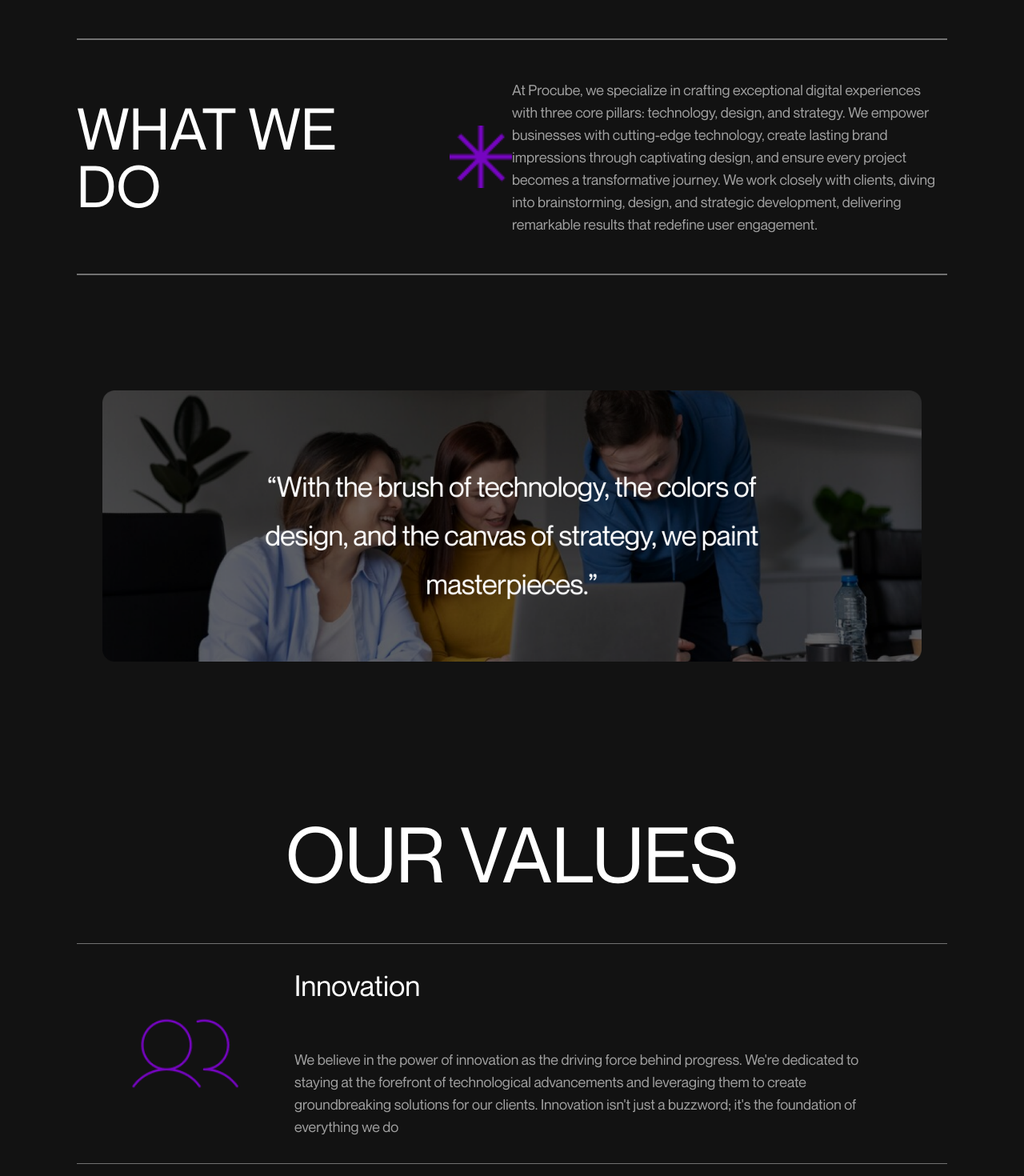
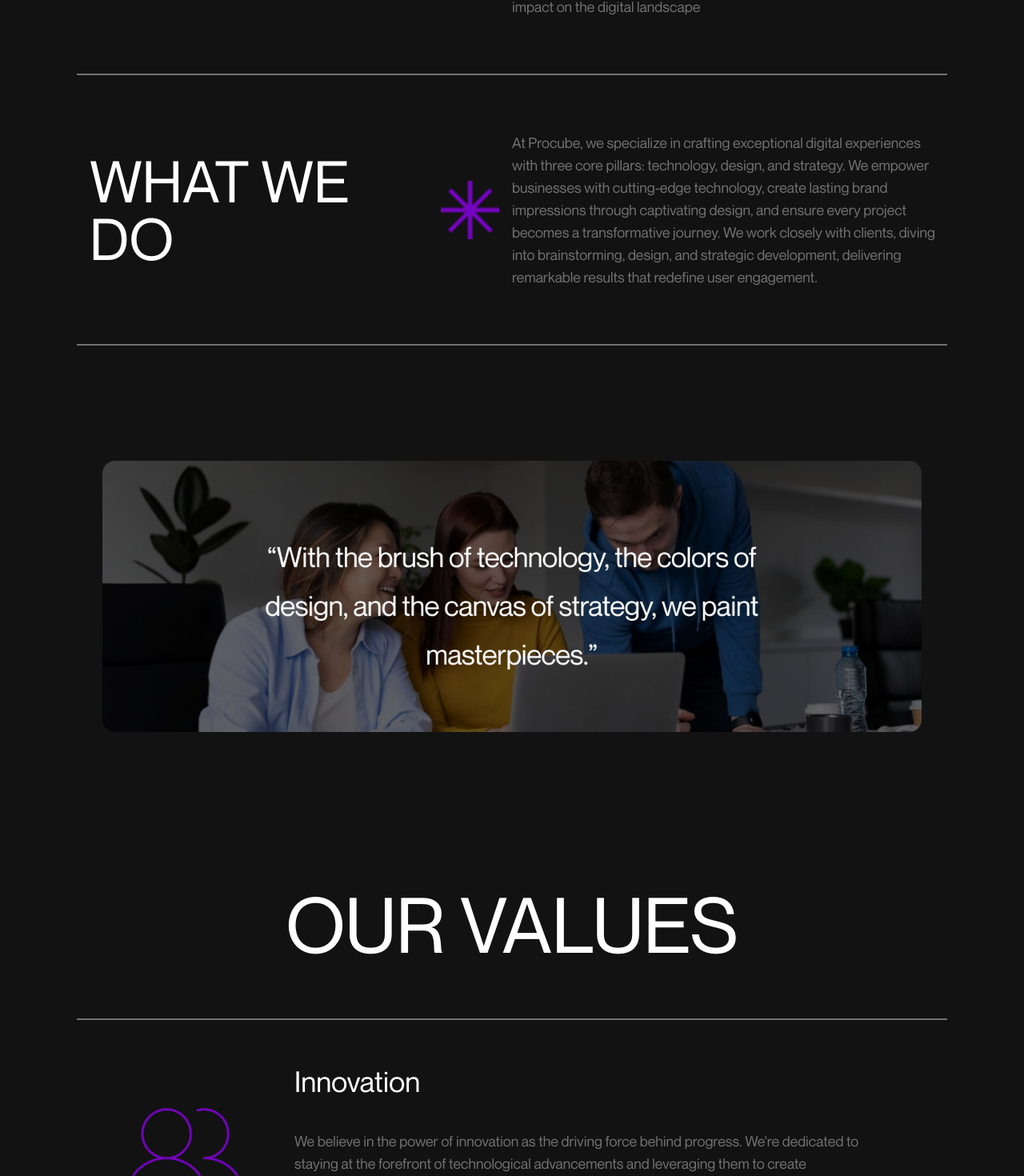
Before and after one commit to procube-cx/procube, a React (Create React App) app: page /about in a window 1280 px wide. Shown: the part 1596-3066 px from the top of the page at 80% size. Built offline with nearby package versions, Linux system fonts and the light colour scheme.

Commit message:
main page changes

```diff
--- a/src/component/about/About2.js
+++ b/src/component/about/About2.js
@@ -24,13 +24,13 @@ const Card = ({ cardDetail, index }) => {
 
     return (
         <div className='flex w-full even:border-y-[2px] odd:border-t-[2px] border-opacity-40 border-white gap-2 md:gap-4 ' key={index}>
-            <div className='grid grid-cols-8 flex-1 line py-5 md:py-12 overflow-hidden gap-y-5'>
-                <div className='col-span-8 md:col-span-4 md:my-auto flex flex-row justify-between md:justify-start md:gap-x-8'>
+            <div className='grid grid-cols-8 flex-1 line py-5 md:py-[70px] overflow-hidden gap-y-5'>
+                <div className='col-span-8 md:col-span-4 md:my-auto flex flex-row justify-between md:justify-start md:gap-x-8 md:px-4'>
                     <p className='md:col-span-3 font-normal text-4xl md:text-7xl  uppercase'>{heading}</p>
-                    <img src={icon3} alt="icon" className={`w-10 md:w-20 my-auto flex col-span-1 md:mx-auto`} />
+                    <img src={icon3} alt="icon" className={`w-10 md:w-20 my-auto flex col-span-1 `} />
                 </div>
                 <div className='col-span-8 md:col-span-4 grid grid-cols-2 gap-y-2'>
-                    <p className={`col-span-3 md:col-span-2 font-normal text-base md:text-lg flex my-auto opacity-60`}>{description}</p>
+                    <p className={`col-span-3 md:col-span-2 font-normal text-base md:text-lg flex my-auto opacity-40`}>{description}</p>
                 </div>
             </div>
         </div>
--- a/src/component/about/About4.js
+++ b/src/component/about/About4.js
@@ -34,14 +34,14 @@ const Card = ({ heading, icon, details, index }) => {
 
     return (
         <div
-            className={`overflow-hidden flex w-full border-t-[1px] border-opacity-40 border-white ${isLastCard ? 'border-b-[2px]' : ''} gap-2 md:gap-4 py-5 md:py-8 cursor-pointer`}
+            className={`overflow-hidden flex w-full border-t-[2px] border-opacity-40 border-white ${isLastCard ? 'border-b-[2px]' : ''} gap-2 md:gap-4 py-5 md:py-12 cursor-pointer`}
             key={index}
         >
-            <div className='md:min-h-[210px] grid grid-cols-12 flex-1 landing md:gap-y-5'>
+            <div className='md:min-h-[210px] grid grid-cols-12 flex-1 landing'>
                 <img src={icon} alt="icon" className='col-span-12 md:col-span-3 w-4/12 md:w-6/12 my-auto block md:mx-auto' />
-                <div className='col-span-12 md:col-span-8 flex flex-col justify-center md:justify-between gap-y-5 md:gap-y-3'>
+                <div className='col-span-12 md:col-span-8 flex flex-col justify-center gap-y-5 md:gap-y-10'>
                     <p className=' font-normal text-2xl md:text-4xl'>{heading}</p>
-                    <p className='text-sm md:text-lg opacity-60'>{details}</p>
+                    <p className='text-sm md:text-lg opacity-40'>{details}</p>
                 </div>
             </div>
         </div>
@@ -51,7 +51,7 @@ const Card = ({ heading, icon, details, index }) => {
 const About4 = () => {
     return (
         <div className='px-6 md:px-24 pt-10 md:pt-48 flex flex-col  '>
-            <p className='font-normal text-4xl md:text-8xl max-w-4xl text-center uppercase mx-auto pb-6 md:pb-16'>Our Values</p>
+            <p className='font-normal text-4xl md:text-8xl max-w-4xl text-center uppercase mx-auto pb-6 md:pb-[70px]'>Our Values</p>
                 {data.map((cardDetail, index) => (
                     <Card
                         heading={cardDetail.heading}
```
